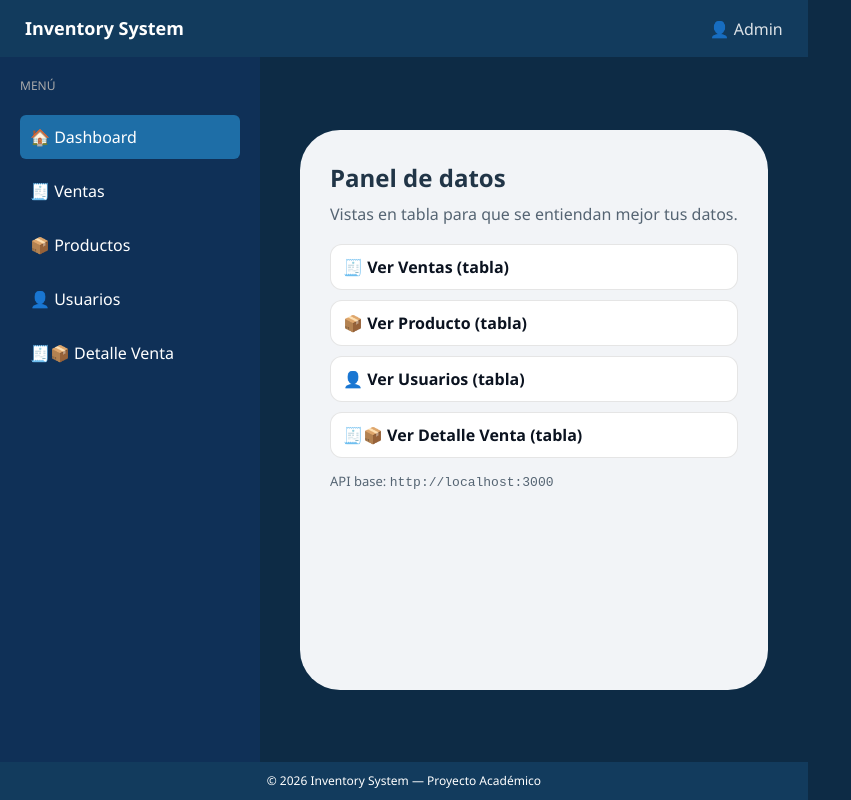
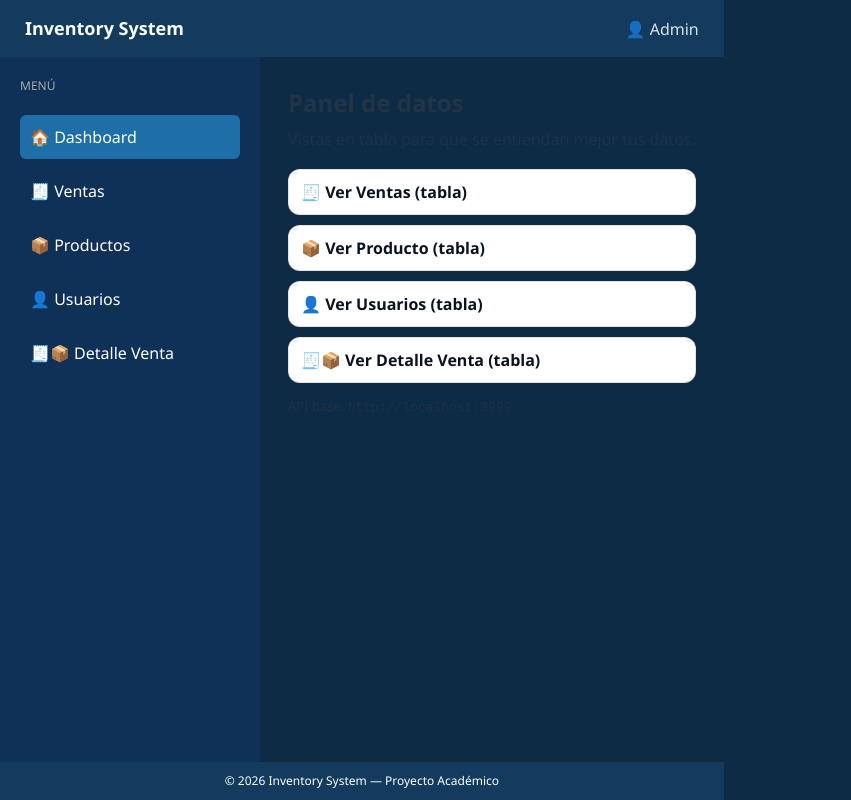
Before and after one commit to Aranzaa04/vite-react-fullstack, a React (Vite) app: page / in a window 1280 px wide. Shown: the whole page, without its empty margins (0-851 px from the left). Built offline with nearby package versions, Linux system fonts and the light colour scheme.

Commit message:
Ajuste de layout a panel completo

```diff
--- a/src/components/AppLayout.tsx
+++ b/src/components/AppLayout.tsx
@@ -35,9 +35,7 @@ export default function AppLayout() {
         </aside>
 
         <main className="content">
-          <div className="content-card">
             <Outlet />
-          </div>
         </main>
       </div>
 
--- a/src/layout.css
+++ b/src/layout.css
@@ -61,20 +61,15 @@ body {
 
 /* CONTENT */
 .content {
-  flex: 1;
-  padding: 40px;
+  padding: 28px;
   display: flex;
   justify-content: center;
-  align-items: center;
+  align-items: flex-start;
 }
 
 /* CONTENEDOR BLANCO GRANDE */
 .content-card {
-  background: #f2f4f7;
-  width: 95%;
-  padding: 30px;
-  border-radius: 40px;
-  min-height: 80%;
+/*lo quito*/
 }
 
 /* FOOTER */
@@ -85,3 +80,12 @@ body {
   padding: 10px;
   font-size: 12px;
 }
+
+.panel{
+  width: min(1400px, 100%);
+  min-height: calc(100vh - 180px); /* ajusta el alto visible */
+  background: #f5f6f8;
+  border-radius: 50px;
+  padding: 44px;
+  box-shadow: 0 12px 40px rgba(0,0,0,0.22);
+}
--- a/src/pages/TablePage.tsx
+++ b/src/pages/TablePage.tsx
@@ -61,7 +61,7 @@ export default function TablePage({ title, path }: Props) {
   }, [path]);
 
   return (
-    <div style={{ width: "100%" }}>
+    <div className="panel">
       <div style={{ display: "flex", justifyContent: "space-between", alignItems: "baseline", gap: 12, flexWrap: "wrap" }}>
         <div>
           <h1 style={{ marginTop: 0, marginBottom: 6 }}>{title}</h1>
@@ -75,7 +75,7 @@ export default function TablePage({ title, path }: Props) {
         </div>
       </div>
 
-      <div style={{ marginTop: 16, background: "white", border: "1px solid rgba(0,0,0,0.08)", borderRadius: 16, padding: 16 }}>
+      <div style={{ marginTop: 18, background: "transparent", padding: 0 }}>
         <div style={{ display: "flex", gap: 10, flexWrap: "wrap", alignItems: "center" }}>
           <input
             value={query}
```
Also changed, not shown: src/components/Layout.tsx (deleted).
